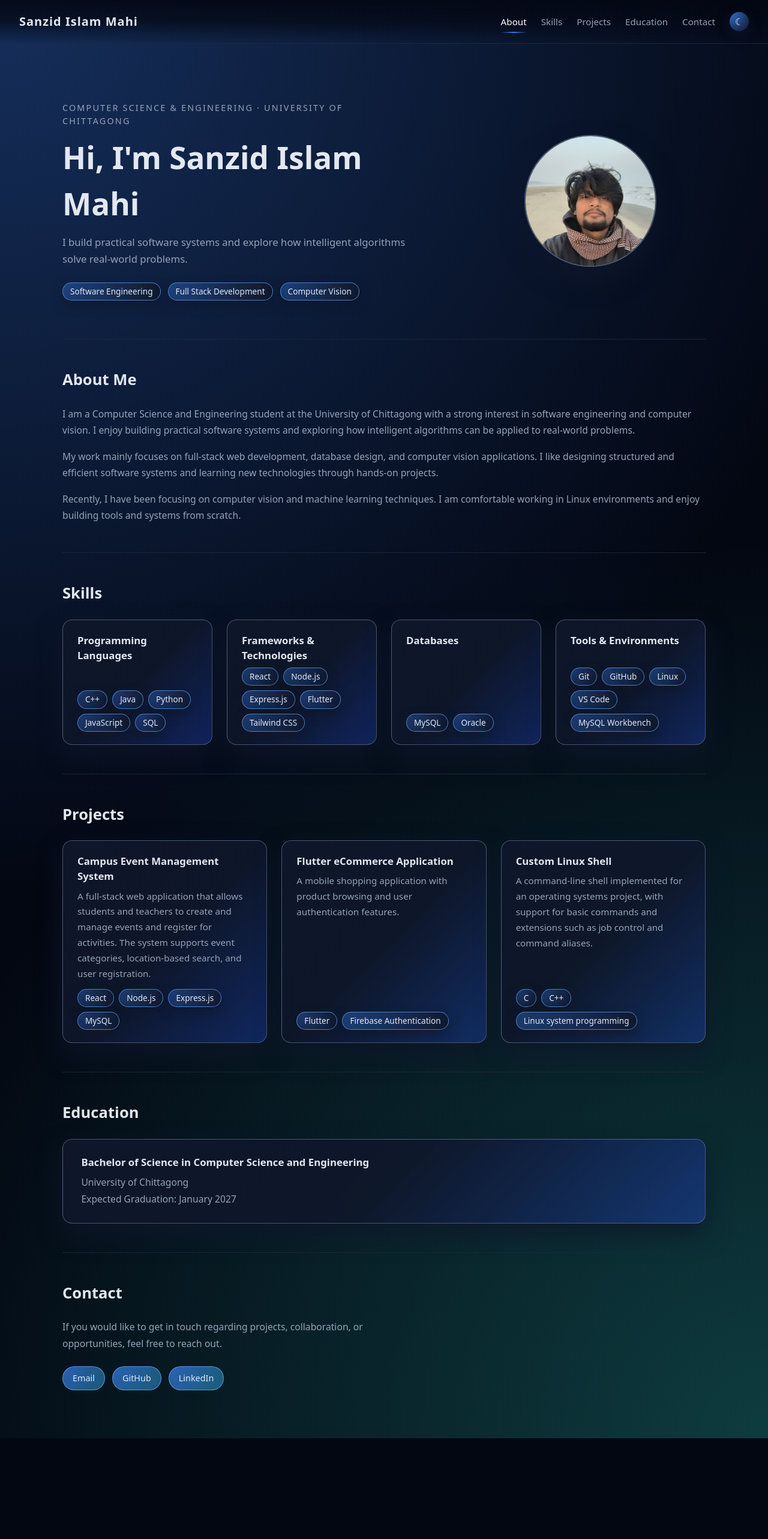
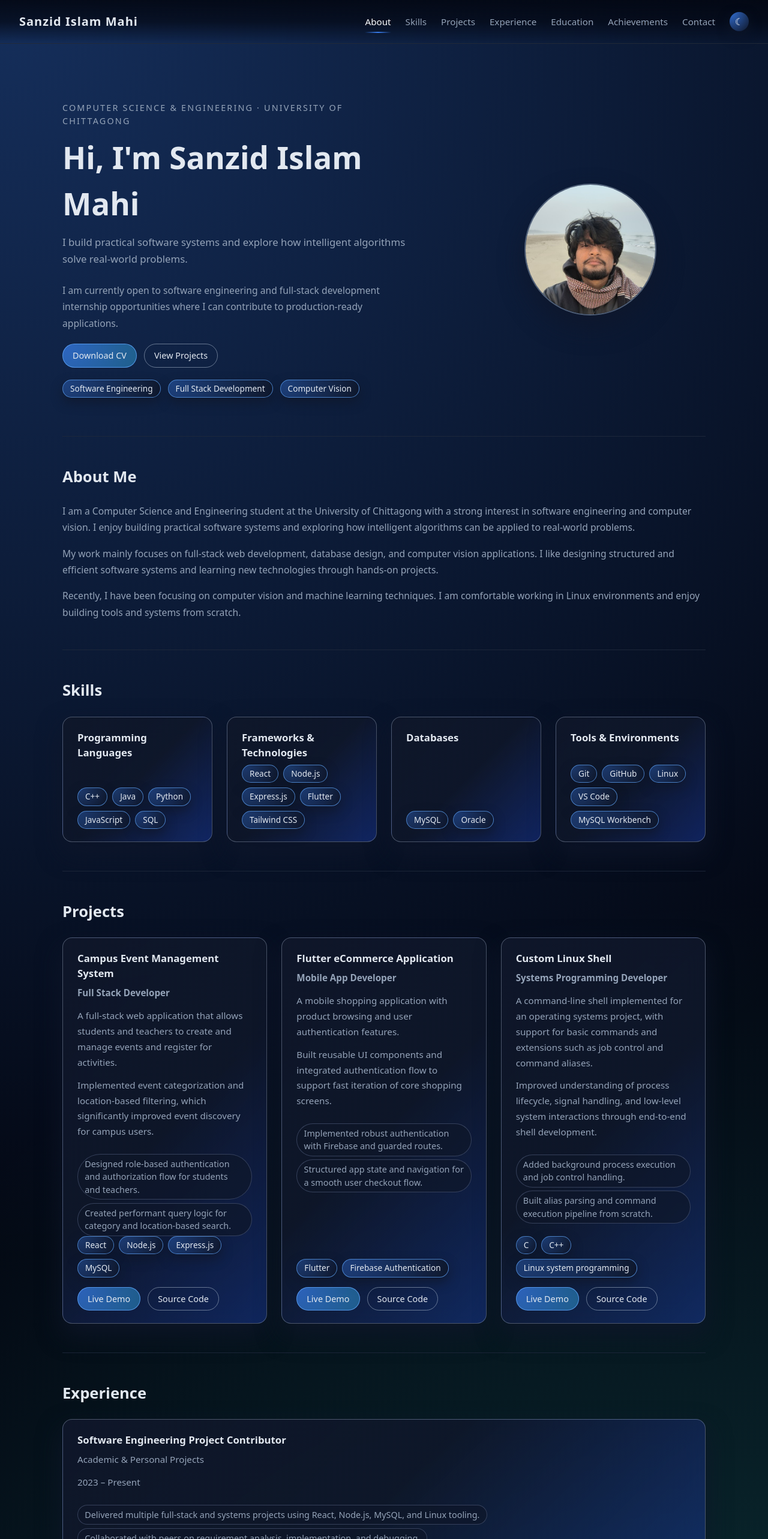
Before and after one commit to Sanzidislam/portfolio, a React (Vite) app: page / in a window 1280 px wide. Shown: the top 2566 px of the page at 60% size. Before the commit the page ends 2398 px from the top, so only its background shows below. Built offline with nearby package versions, Linux system fonts and the light colour scheme.

Commit message:
Enhance portfolio structure and professional content

```diff
--- a/index.html
+++ b/index.html
@@ -4,7 +4,17 @@
     <meta charset="UTF-8" />
     <link rel="icon" type="image/svg+xml" href="/vite.svg" />
     <meta name="viewport" content="width=device-width, initial-scale=1.0" />
-    <title>portfolio</title>
+    <meta
+      name="description"
+      content="Sanzid Islam Mahi portfolio showcasing full-stack, software engineering, and computer vision projects."
+    />
+    <meta property="og:title" content="Sanzid Islam Mahi | Portfolio" />
+    <meta
+      property="og:description"
+      content="Explore projects, skills, and experience in software engineering, full-stack development, and computer vision."
+    />
+    <meta property="og:type" content="website" />
+    <title>Sanzid Islam Mahi | Software Engineering Portfolio</title>
   </head>
   <body>
     <div id="root"></div>
--- a/src/App.jsx
+++ b/src/App.jsx
@@ -6,7 +6,9 @@ import {
   about,
   skills,
   projects,
+  experience,
   education,
+  achievements,
   links,
 } from './data/content';
 
@@ -85,13 +87,18 @@ function App() {
       <main className="portfolio-main">
         <section className="portfolio-hero">
           <div className="portfolio-hero-text">
-            <p className="portfolio-hero-kicker">
-              {hero.kicker}
-            </p>
-            <h1 className="portfolio-hero-title">
-              Hi, I&apos;m {hero.name}
-            </h1>
+            <p className="portfolio-hero-kicker">{hero.kicker}</p>
+            <h1 className="portfolio-hero-title">Hi, I&apos;m {hero.name}</h1>
             <p className="portfolio-hero-subtitle">{hero.subtitle}</p>
+            <p className="portfolio-paragraph">{hero.summary}</p>
+            <div className="portfolio-hero-actions">
+              <a className="portfolio-link" href={hero.cta.resumeUrl}>
+                Download CV
+              </a>
+              <a className="portfolio-link portfolio-link-muted" href={hero.cta.projectsHref}>
+                View Projects
+              </a>
+            </div>
             <div className="portfolio-hero-tags">
               {hero.focusAreas.map((area) => (
                 <span key={area} className="portfolio-tag">
@@ -144,7 +151,16 @@ function App() {
             {projects.items.map((project) => (
               <article key={project.name} className="portfolio-card">
                 <h3 className="portfolio-card-title">{project.name}</h3>
+                <p className="portfolio-card-text portfolio-card-role">{project.role}</p>
                 <p className="portfolio-card-text">{project.description}</p>
+                <p className="portfolio-card-text">{project.impact}</p>
+                <ul className="portfolio-list">
+                  {project.challenges.map((challenge) => (
+                    <li key={challenge} className="portfolio-list-item">
+                      {challenge}
+                    </li>
+                  ))}
+                </ul>
                 <div className="portfolio-card-tags">
                   {project.technologies.map((tech) => (
                     <span key={tech} className="portfolio-tag">
@@ -152,6 +168,34 @@ function App() {
                     </span>
                   ))}
                 </div>
+                <div className="portfolio-project-links">
+                  <a href={project.demoUrl} className="portfolio-link">
+                    Live Demo
+                  </a>
+                  <a href={project.repoUrl} className="portfolio-link portfolio-link-muted">
+                    Source Code
+                  </a>
+                </div>
+              </article>
+            ))}
+          </div>
+        </section>
+
+        <section id={experience.id} className="portfolio-section">
+          <h2 className="portfolio-section-title">{experience.title}</h2>
+          <div className="portfolio-section-body">
+            {experience.items.map((item) => (
+              <article key={`${item.role}-${item.organization}`} className="portfolio-card">
+                <h3 className="portfolio-card-title">{item.role}</h3>
+                <p className="portfolio-card-text">{item.organization}</p>
+                <p className="portfolio-card-text">{item.period}</p>
+                <ul className="portfolio-list">
+                  {item.highlights.map((highlight) => (
+                    <li key={highlight} className="portfolio-list-item">
+                      {highlight}
+                    </li>
+                  ))}
+                </ul>
               </article>
             ))}
           </div>
@@ -162,10 +206,19 @@ function App() {
           <div className="portfolio-education">
             <h3 className="portfolio-card-title">{education.degree}</h3>
             <p className="portfolio-paragraph">{education.institution}</p>
-            <p className="portfolio-paragraph">
-              {education.expectedGraduation}
-            </p>
+            <p className="portfolio-paragraph">{education.expectedGraduation}</p>
           </div>
+        </section>
+
+        <section id={achievements.id} className="portfolio-section">
+          <h2 className="portfolio-section-title">{achievements.title}</h2>
+          <ul className="portfolio-list">
+            {achievements.items.map((achievement) => (
+              <li key={achievement} className="portfolio-list-item">
+                {achievement}
+              </li>
+            ))}
+          </ul>
         </section>
 
         <section id="contact" className="portfolio-section portfolio-contact">
@@ -173,6 +226,9 @@ function App() {
           <p className="portfolio-paragraph portfolio-contact-text">
             If you would like to get in touch regarding projects, collaboration,
             or opportunities, feel free to reach out.
+          </p>
+          <p className="portfolio-paragraph">
+            {links.location} · {links.availability}
           </p>
           <div className="portfolio-contact-links">
             {links.email && (
--- a/src/data/content.js
+++ b/src/data/content.js
@@ -3,7 +3,9 @@ export const sections = {
     { id: 'about', label: 'About' },
     { id: 'skills', label: 'Skills' },
     { id: 'projects', label: 'Projects' },
+    { id: 'experience', label: 'Experience' },
     { id: 'education', label: 'Education' },
+    { id: 'achievements', label: 'Achievements' },
     { id: 'contact', label: 'Contact' },
   ],
 };
@@ -14,11 +16,17 @@ export const hero = {
   kicker: 'Computer Science & Engineering · University of Chittagong',
   subtitle:
     'I build practical software systems and explore how intelligent algorithms solve real-world problems.',
+  summary:
+    'I am currently open to software engineering and full-stack development internship opportunities where I can contribute to production-ready applications.',
   focusAreas: [
     'Software Engineering',
     'Full Stack Development',
     'Computer Vision',
   ],
+  cta: {
+    resumeUrl: '#',
+    projectsHref: '#projects',
+  },
 };
 
 export const about = {
@@ -51,16 +59,6 @@ export const skills = {
       label: 'Tools & Environments',
       items: ['Git', 'GitHub', 'Linux', 'VS Code', 'MySQL Workbench'],
     },
-    // {
-    //   label: 'Areas of Interest',
-    //   items: [
-    //     'Software Engineering',
-    //     'Computer Vision',
-    //     'Database Systems',
-    //     'Operating Systems',
-    //     'Full Stack Development',
-    //   ],
-    // },
   ],
 };
 
@@ -70,21 +68,65 @@ export const projects = {
   items: [
     {
       name: 'Campus Event Management System',
+      role: 'Full Stack Developer',
       description:
-        'A full-stack web application that allows students and teachers to create and manage events and register for activities. The system supports event categories, location-based search, and user registration.',
+        'A full-stack web application that allows students and teachers to create and manage events and register for activities.',
+      impact:
+        'Implemented event categorization and location-based filtering, which significantly improved event discovery for campus users.',
+      challenges: [
+        'Designed role-based authentication and authorization flow for students and teachers.',
+        'Created performant query logic for category and location-based search.',
+      ],
       technologies: ['React', 'Node.js', 'Express.js', 'MySQL'],
+      demoUrl: '#',
+      repoUrl: '#',
     },
     {
       name: 'Flutter eCommerce Application',
+      role: 'Mobile App Developer',
       description:
         'A mobile shopping application with product browsing and user authentication features.',
+      impact:
+        'Built reusable UI components and integrated authentication flow to support fast iteration of core shopping screens.',
+      challenges: [
+        'Implemented robust authentication with Firebase and guarded routes.',
+        'Structured app state and navigation for a smooth user checkout flow.',
+      ],
       technologies: ['Flutter', 'Firebase Authentication'],
+      demoUrl: '#',
+      repoUrl: '#',
     },
     {
       name: 'Custom Linux Shell',
+      role: 'Systems Programming Developer',
       description:
         'A command-line shell implemented for an operating systems project, with support for basic commands and extensions such as job control and command aliases.',
+      impact:
+        'Improved understanding of process lifecycle, signal handling, and low-level system interactions through end-to-end shell development.',
+      challenges: [
+        'Added background process execution and job control handling.',
+        'Built alias parsing and command execution pipeline from scratch.',
+      ],
       technologies: ['C', 'C++', 'Linux system programming'],
+      demoUrl: '#',
+      repoUrl: '#',
+    },
+  ],
+};
+
+export const experience = {
+  id: 'experience',
+  title: 'Experience',
+  items: [
+    {
+      role: 'Software Engineering Project Contributor',
+      organization: 'Academic & Personal Projects',
+      period: '2023 – Present',
+      highlights: [
+        'Delivered multiple full-stack and systems projects using React, Node.js, MySQL, and Linux tooling.',
+        'Collaborated with peers on requirement analysis, implementation, and debugging.',
+        'Practiced writing modular, maintainable code with Git-based workflows.',
+      ],
     },
   ],
 };
@@ -97,8 +139,20 @@ export const education = {
   expectedGraduation: 'Expected Graduation: January 2027',
 };
 
+export const achievements = {
+  id: 'achievements',
+  title: 'Achievements & Certifications',
+  items: [
+    'Built and shipped multiple end-to-end academic software projects with modern web and mobile stacks.',
+    'Consistently practicing data structures, algorithms, and problem solving.',
+    'Actively exploring machine learning and computer vision through self-driven coursework and experimentation.',
+  ],
+};
+
 export const links = {
   github: 'https://github.com/Sanzidislam',
   linkedin: 'https://www.linkedin.com/in/sanzid-islam-mahi/',
   email: 'sanzid.csecu@gmail.com',
+  location: 'Chittagong, Bangladesh',
+  availability: 'Open to internship opportunities',
 };
--- a/src/index.css
+++ b/src/index.css
@@ -642,3 +642,52 @@ body[data-theme='light'] {
     height: 190px;
   }
 }
+
+
+.portfolio-hero-actions {
+  display: flex;
+  flex-wrap: wrap;
+  gap: 0.75rem;
+  margin: 1.25rem 0;
+}
+
+.portfolio-card-role {
+  font-weight: 600;
+}
+
+.portfolio-project-links {
+  display: flex;
+  flex-wrap: wrap;
+  gap: 0.75rem;
+  margin-top: 1rem;
+}
+
+.portfolio-link-muted {
+  background: transparent;
+  border-color: rgba(148, 163, 184, 0.65);
+}
+
+.portfolio-list {
+  margin-top: 0.75rem;
+}
+
+.portfolio-list-item {
+  line-height: 1.5;
+}
+
+a:focus-visible,
+button:focus-visible {
+  outline: 2px solid rgb(59 130 246);
+  outline-offset: 2px;
+  border-radius: 0.5rem;
+}
+
+@media (prefers-reduced-motion: reduce) {
+  *,
+  *::before,
+  *::after {
+    animation: none !important;
+    transition: none !important;
+    scroll-behavior: auto !important;
+  }
+}
```
Also changed, not shown: 1 other file (tests, documents, lock files or other folders).
